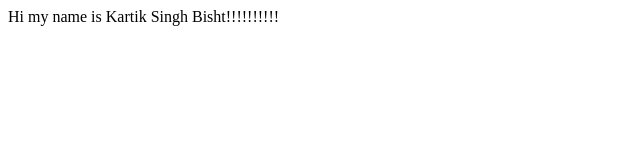
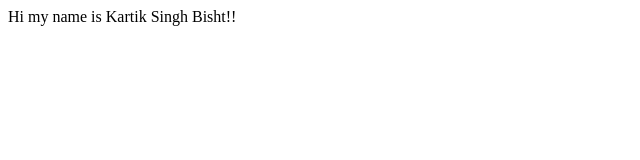
Before and after one commit to Kartik-Dianapps/Demo, a plain HTML site: page index.html in a window 1280 px wide. Shown: the full height of the page, 0-640 px from the left. Drawn offline with Linux system fonts and the light colour scheme.

Commit message:
Update index.html

```diff
--- a/index.html
+++ b/index.html
@@ -6,6 +6,6 @@
     <title>Practice Git and Github</title>
 </head>
 <body>
-    Hi my name is Kartik Singh Bisht!!!!!!!!!!
+    Hi my name is Kartik Singh Bisht!!
 </body>
 </html>
```
